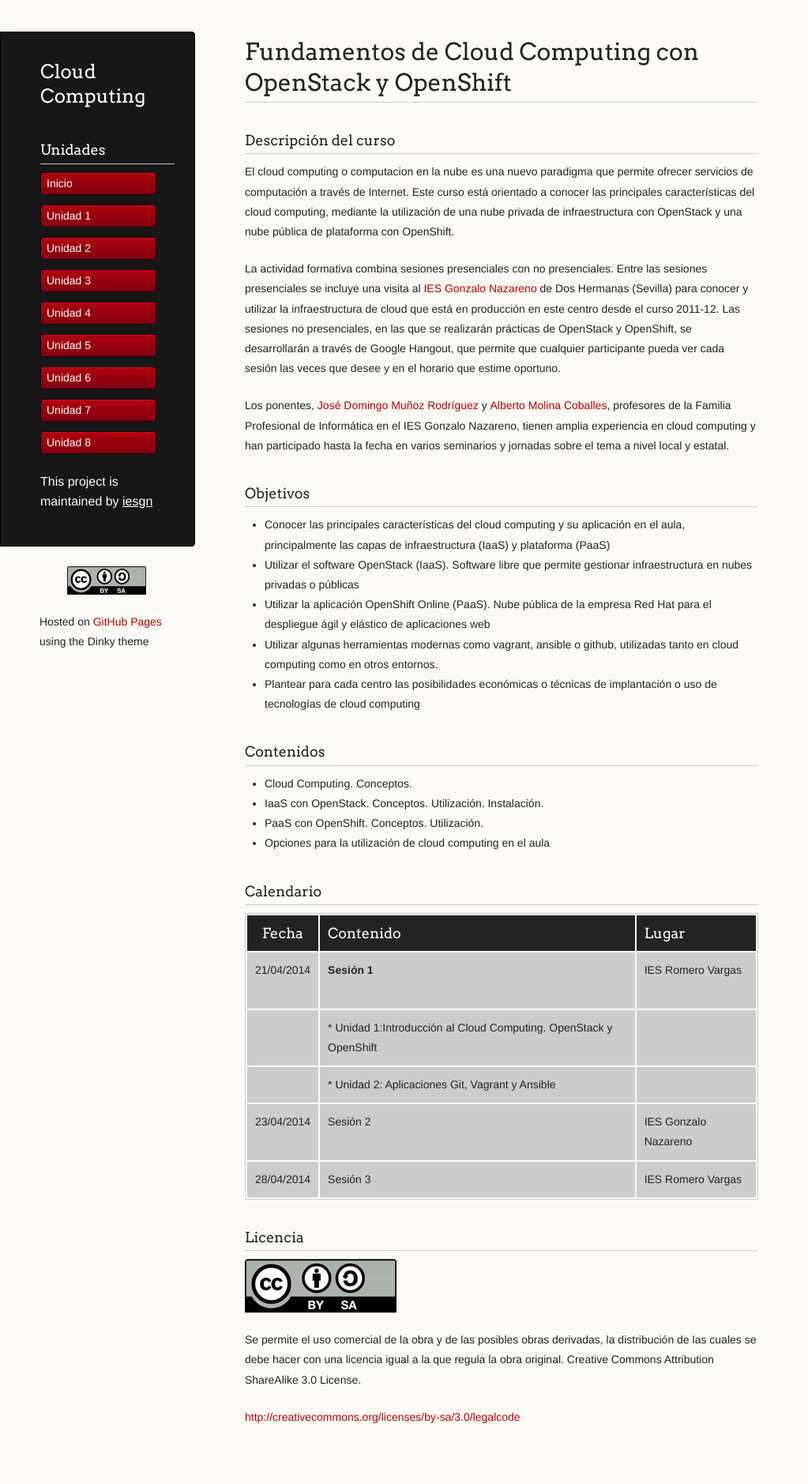
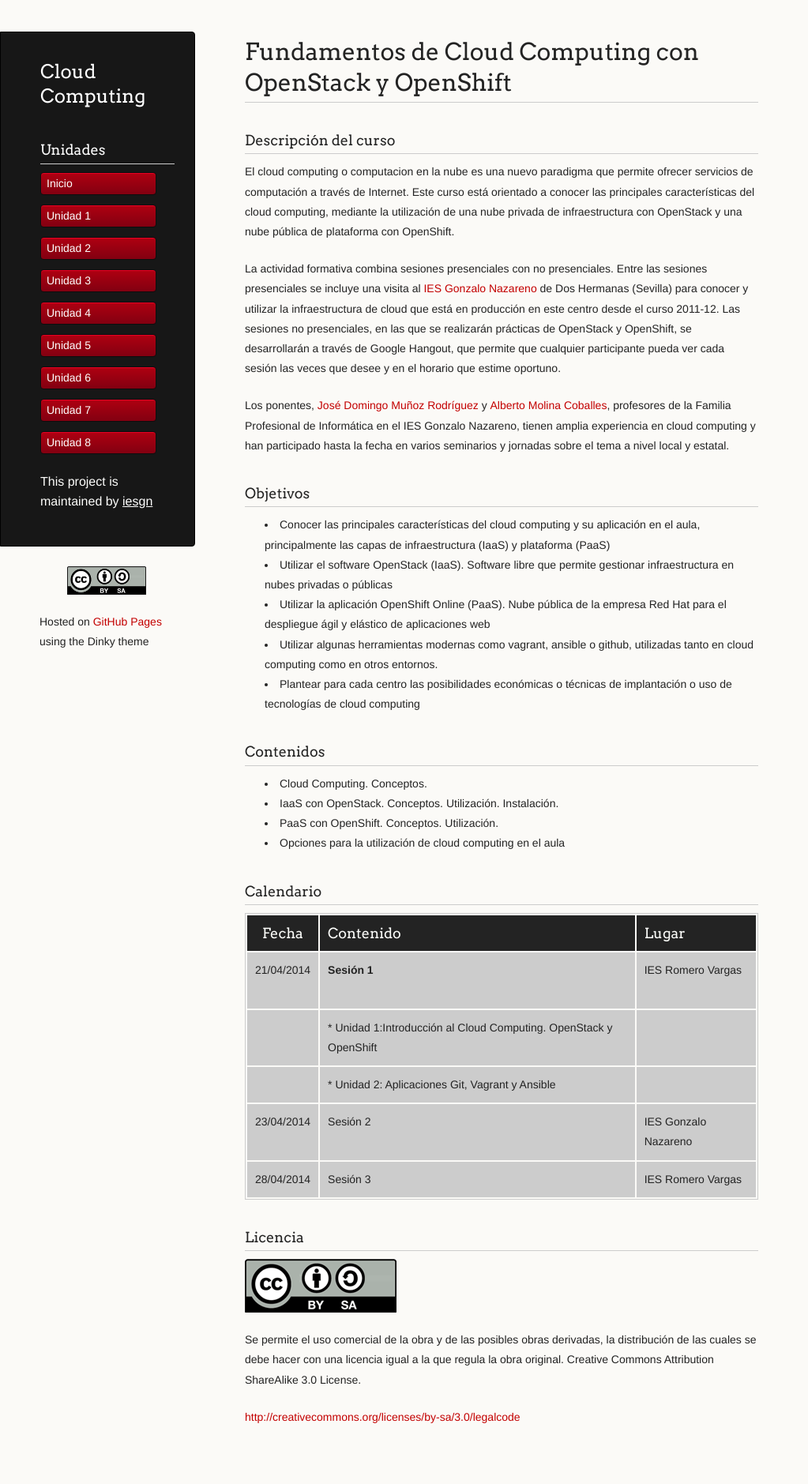
Before and after one commit to iesgn/cloud, a Jekyll site: the page built from index.md, in a window 1280 px wide. Shown: the whole page at 79% size, without its empty margins (0-1023 px from the left). Built offline with Jekyll 4.4.1, drawn with Linux system fonts in a browser that asks for light colours.

Commit message:
Correcciones menores estilo

```diff
--- a/stylesheets/styles.css
+++ b/stylesheets/styles.css
@@ -98,7 +98,7 @@ strong {
 }
 
 ul {
-#  list-style: inside;
+  list-style: inside;
   padding-left: 25px;
 }
 
```
